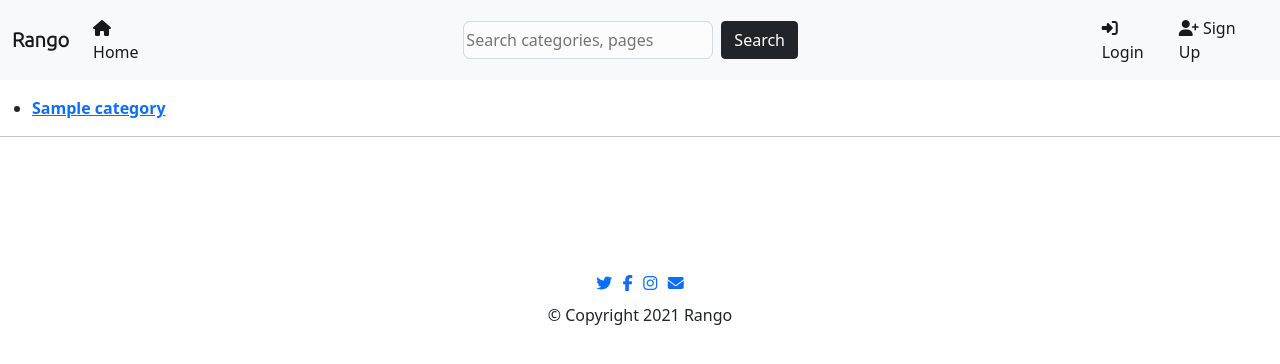
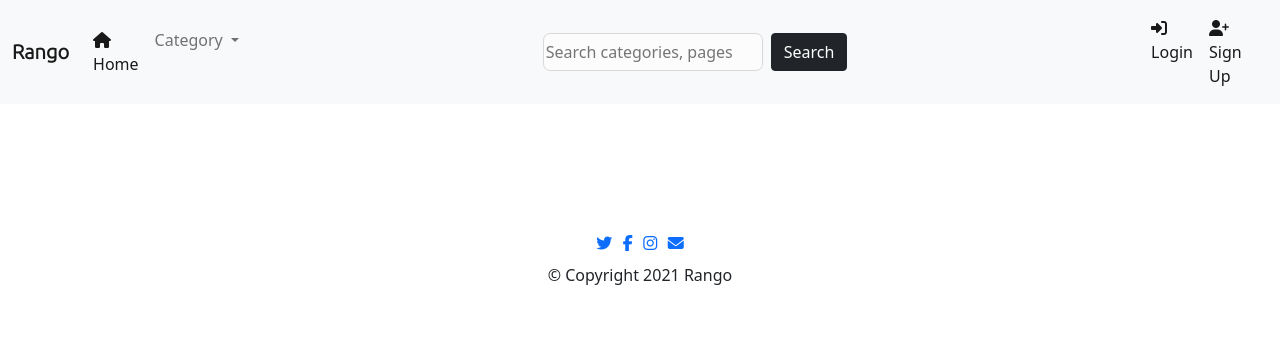
Before and after one commit to Rookies4/Rango, a Django app: template templates/rango/category.html in a window 1280 px wide. Shown: the top 364 px of the page. Run offline with Django 3.2, Linux system fonts and the light colour scheme; the template is opened without the code that fills it: values that come from a table or form of the project are taken from there, others are empty; tables that the repository leaves empty hold one stand-in row (values such as "Sample post"); parts of the project's set-up code (start-up, migrations or seed data) failed here and were passed over; some libraries are stand-ins or nearby versions.

Commit message:
add category dropdown menu to navigation bar

```diff
--- a/static/css/base.css
+++ b/static/css/base.css
@@ -11,7 +11,7 @@ body{
     padding:0% 25%;
 }
 .search{
-    width: 250px;
+    width: 220px;
     border:1px solid #d8d8d8;
     background:#fcfcfc;
     line-height:2em;
--- a/templates/rango/base.html
+++ b/templates/rango/base.html
@@ -2,6 +2,7 @@
 {% load staticfiles %}
 {% load rango_template_tags %}
 <html>
+
 <head lang="en">
   <meta charset="UTF-8">
   {% block css_block %}
@@ -18,20 +19,49 @@
     {% endblock %}
   </title>
 </head>
+
 <body>
-        <section id = "title">
+  <section id="title">
     <nav class="navbar navbar-expand-lg fixed-top navbar-light bg-light">
       <div class="container-fluid">
         <a class="navbar-brand" href="#">
           Rango
         </a>
-                  <button class="navbar-toggler" type="button" data-bs-toggle="collapse" data-bs-target="#navbarTogglerDemo02" aria-controls="navbarTogglerDemo02" aria-expanded="false" aria-label="Toggle navigation">
+        <button class="navbar-toggler" type="button" data-bs-toggle="collapse" data-bs-target="#navbarTogglerDemo02"
+          aria-controls="navbarTogglerDemo02" aria-expanded="false" aria-label="Toggle navigation">
           <span class="navbar-toggler-icon"></span>
         </button>
         <div class="collapse navbar-collapse" id="navbarTogglerDemo02">
-                    <ul class="navbar-nav me-auto mb-2 mb-lg-0">
+          <ul class="navbar-nav me-auto mb-3 mb-lg-0">
             <li class="nav-item">
-                        <a class="nav-link active" aria-current="page" href="{% url 'rango:index' %}"><i class="fas fa-home"></i> Home</a>
+              <a class="nav-link active" aria-current="page" href="#"><i class="fas fa-home"></i> Home</a>
+            </li>
+            <li class="nav-item dropdown">
+              <a class="nav-link dropdown-toggle" href="#" id="navbarDropdown" role="button" data-bs-toggle="dropdown"
+                aria-expanded="false">
+                 Category
+              </a>
+              <ul class="dropdown-menu" aria-labelledby="navbarDropdown">
+                {% if categories %}
+                {% for c in categories %}
+                {% if c == current_category %}
+                <li class="nav-item">
+                  <a class="nav-link active" href="{% url 'rango:show_category' c.slug %}">
+                    <span data-feather="archive"></span>{{ c.name }}
+                  </a>
+                </li>
+                {% else %}
+                <li class="nav-item">
+                  <a class="nav-link" href="{% url 'rango:show_category' c.slug %}">
+                    <span data-feather="archive"></span>{{ c.name }}
+                  </a>
+                </li>
+                {% endif %}
+                {% endfor %}
+                {% else %}
+                <li class="nav-item">NONE</li>
+                {% endif %}
+              </ul>
             </li>
           </ul>
           <form class="d-flex">
@@ -44,16 +74,19 @@
               <a class="nav-link active" aria-current="page" href="#"> <i class="fas fa-user-circle"></i> Profile</a>
             </li>
             <li class="nav-item">
-                                <a class="nav-link active" aria-current="page" href="{% url 'rango:logout' %}"> <i class="fas fa-sign-out-alt"></i></i> Log out</a>
+              <a class="nav-link active" aria-current="page" href="{% url 'rango:logout' %}"> <i
+                  class="fas fa-sign-out-alt"></i></i> Log out</a>
             </li>
           </ul>
           {% else %}
           <ul class="navbar-nav me-auto mb-3 mb-lg-0">
             <li class="nav-item">
-                            <a class="nav-link active" aria-current="page" href="{% url 'rango:login' %}"><i class="fas fa-sign-in-alt"></i> Login</a>
+              <a class="nav-link active" aria-current="page" href="{% url 'rango:login' %}"><i
+                  class="fas fa-sign-in-alt"></i> Login</a>
             </li>
             <li class="nav-item">
-                                <a class="nav-link active" aria-current="page" href="{% url 'rango:register' %}"><i class="fas fa-user-plus"></i> Sign Up</a>
+              <a class="nav-link active" aria-current="page" href="{% url 'rango:register' %}"><i
+                  class="fas fa-user-plus"></i> Sign Up</a>
             </li>
           </ul>
           {% endif %}
@@ -65,11 +98,6 @@
   <div>
     {% block body_block %}
     This is body_block's default content.
-        {% endblock %}
-        </div>
-        <div>
-            {% block sidebar_block %}
-                {% get_category_list category %}
     {% endblock %}
   </div>
   <hr />
```
Also changed, not shown: templates/rango/index.html (line endings or trailing spaces). Lines whose indentation alone changed are shown as unchanged.
